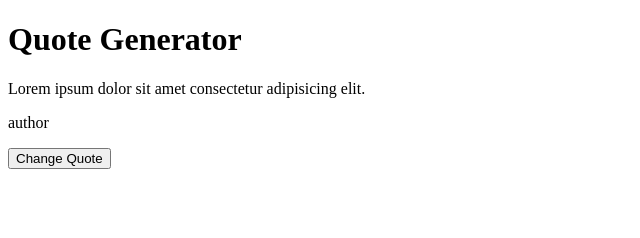
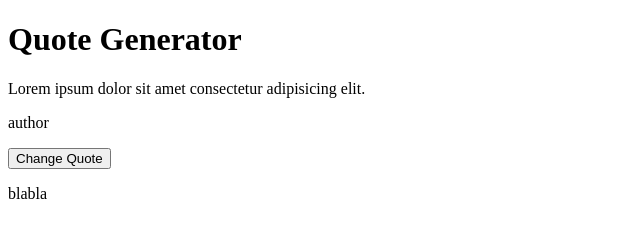
Before and after one commit to sophiedannery/QUOTEGENERATOR_TRAINING, a plain HTML site: page index.html in a window 1280 px wide. Shown: the full height of the page, 0-640 px from the left. Drawn offline with Linux system fonts and the light colour scheme.

Commit message:
Adding footer

```diff
--- a/index.html
+++ b/index.html
@@ -13,6 +13,10 @@
 
     <button>Change Quote</button>
 
+    <footer>
+        <p>blabla</p>
+    </footer>
+
 </body>
 
 </html>
```
